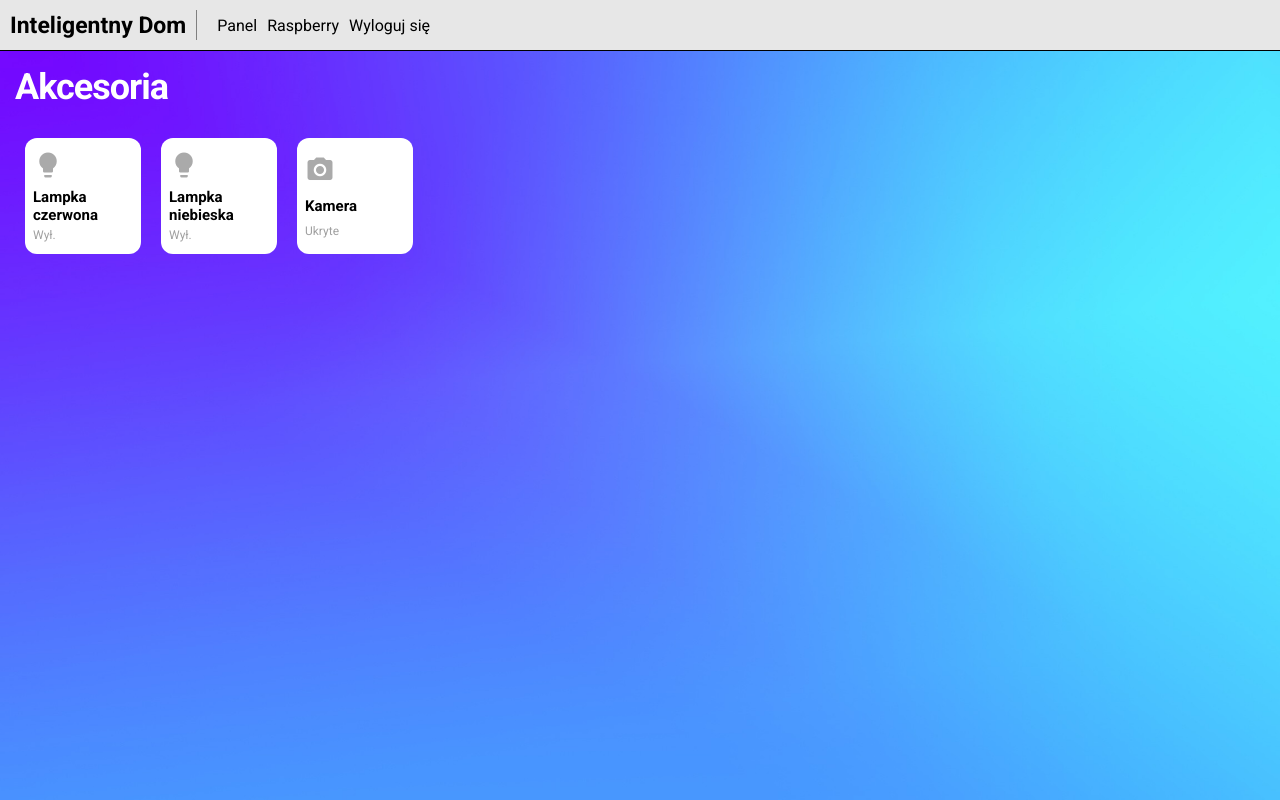
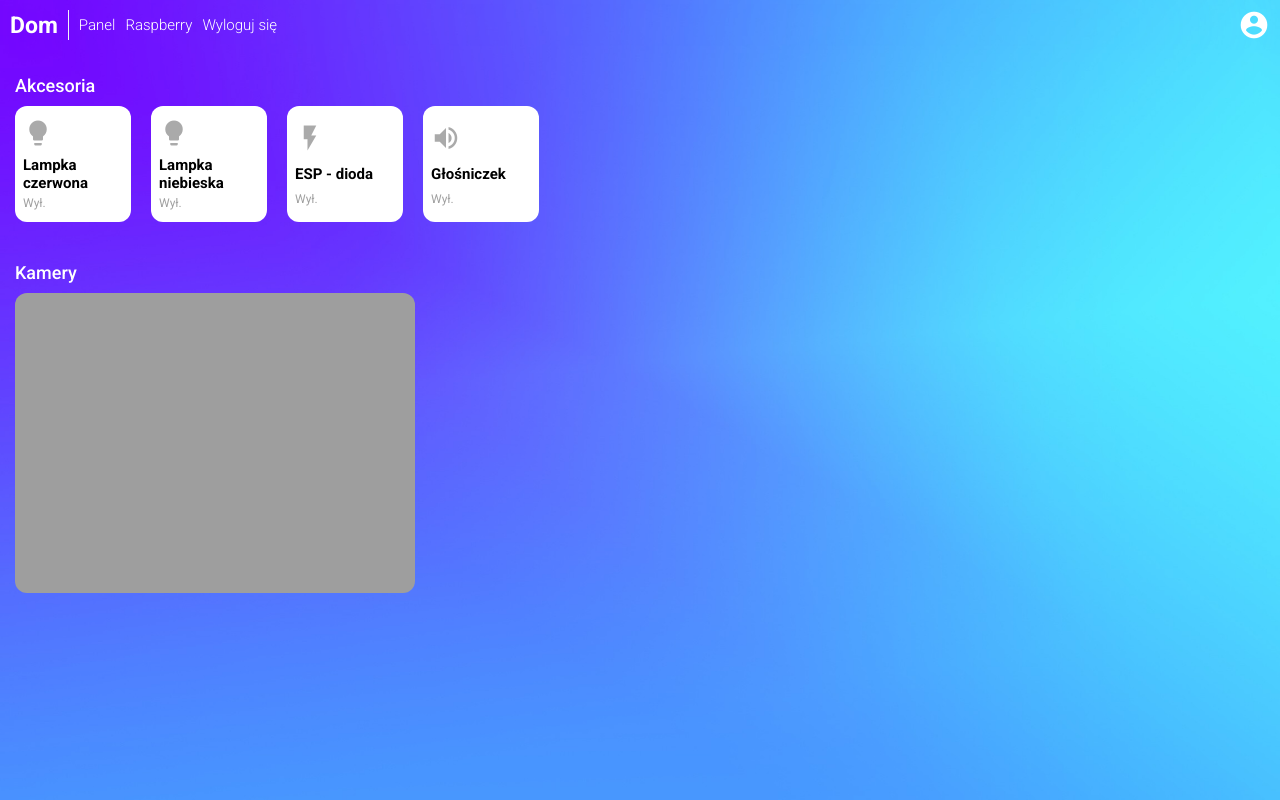
Before and after one commit to Jacobinoo/praktyki, a PHP site: page /panel.php in a window 1280 px wide. Run offline with PHP 8.4, Linux system fonts and the light colour scheme; the visitor is signed in with stand-in values (Sample User, id 1).

Commit message:
Add files via upload

```diff
--- a/panel.php
+++ b/panel.php
@@ -14,19 +14,19 @@
         <meta name="viewport" content="width=device-width, initial-scale=1">
         <link rel="stylesheet" href="stylesheet.css">
         <script src="https://ajax.googleapis.com/ajax/libs/jquery/3.6.0/jquery.min.js"></script>
-        <script src="scripts.js" defer></script>
         <link href="https://fonts.googleapis.com/icon?family=Material+Icons"
       rel="stylesheet">
     </head>
-    <body>
+    <body id="panel">
         <div class="nav">
-            <div class="logo">Inteligentny Dom</div>
+            <div class="logo">Dom</div>
             <div class="separator"></div>
             <div class="links">
                 <a href="panel.php" class="link">Panel</a>
                 <a href="raspberry.php" class="link">Raspberry</a>
                 <a href="logout.php" class="link">Wyloguj się</a>
             </div>
+            <div class="account"><span class="material-icons" style="    font-size: 32px">account_circle</span></div>
         </div>
         <div class="devicesParent">
             <span class="devicesTitle">Akcesoria</span>
@@ -41,23 +41,142 @@
                     <div class="block_name">Lampka niebieska</div>
                     <div class="block_status" id="status">Wył.</div>
                 </div>
-                <div id="cam1" class="block" data-status="off">
-                    <div class="block_icon_div"><span class="material-icons" id="icon" style="font-size: 30px;">photo_camera</span></div>
-                    <div class="block_name" id="name">Kamera</div>
-                    <div class="block_status" id="status">Ukryte</div>
+                <div class="block" id="esp1" data-status="off">
+                    <div class="block_icon_div"><span class="material-icons" id="icon" style="font-size: 30px;">flash_on</span></div>
+                    <div class="block_name">ESP - dioda</div>
+                    <div class="block_status" id="status">Wył.</div>
+                </div>
+                <div class="block" id="buzz1" data-status="off">
+                    <div class="block_icon_div"><span class="material-icons" id="icon" style="font-size: 30px;">volume_up</span></div>
+                    <div class="block_name">Głośniczek</div>
+                    <div class="block_status" id="status">Wył.</div>
                 </div>
             </div>
         </div>
-
-            <!--<div class="panel">
-            <input type="number" class="input" id="port" placeholder="Wpisz numer portu"><br>
-            <div class="buttonParent">
-                <button id="on" class="button">On</button>
-                <button id="off" class="button">Off</button>
+        <div class="devicesParent">
+            <span class="devicesTitle">Kamery</span>
+            <div class="devices cameras">
             </div>
-            17-czerwona, 14 niebieska
-            </div>
-            <div class="panel"><img class="camera" id="camera" src="http://192.168.111.5:5000/video_feed"></div>
-        </div>-->
+        </div>
     </body>
+    <script>
+$(document).ready(function () {
+    $("#light1").click(function () {
+        if($(this).attr("data-status") == "off") {
+            $.ajax({
+                type: "POST",
+                url: "control.php",
+                dataType: "json",
+                data: {port: "17",
+                        action: "on"
+                }
+            });
+        }
+        if($(this).attr("data-status") == "on") {
+            $.ajax({
+                type: "POST",
+                url: "control.php",
+                dataType: "json",
+                data: {port: "17",
+                        action: "off"
+                }
+            });
+        }
+        if($(this).attr("data-status") == "off") {
+            $("#light1").attr("data-status", "on");
+            $('#light1 #status').text("Wł.");
+            $('#light1 #icon').css("color", "rgb(235, 181, 3)")
+        } else {
+            $("#light1").attr("data-status", "off");
+            $('#light1 #status').text("Wył.");
+            $('#light1 #icon').css("color", "rgb(170, 170, 170)")
+        }
+    });
+    $("#light2").click(function () {
+        if($(this).attr("data-status") == "off") {
+            $.ajax({
+                type: "POST",
+                url: "control.php",
+                dataType: "json",
+                data: {port: "14",
+                        action: "on"
+                }
+            });
+        }
+        if($(this).attr("data-status") == "on") {
+            $.ajax({
+                type: "POST",
+                url: "control.php",
+                dataType: "json",
+                data: {port: "14",
+                        action: "off"
+                }
+            });
+        }
+        if($(this).attr("data-status") == "off") {
+            $("#light2").attr("data-status", "on");
+            $('#light2 #status').text("Wł.");
+            $('#light2 #icon').css("color", "rgb(235, 181, 3)")
+        } else {
+            $("#light2").attr("data-status", "off");
+            $('#light2 #status').text("Wył.");
+            $('#light2 #icon').css("color", "rgb(170, 170, 170)")
+        }
+    });
+    $("#buzz1").click(function () {
+        if($(this).attr("data-status") == "off") {
+            $.ajax({
+                type: "POST",
+                url: "control.php",
+                dataType: "json",
+                data: {port: "16",
+                        action: "on"
+                }
+            });
+        }
+        if($(this).attr("data-status") == "on") {
+            $.ajax({
+                type: "POST",
+                url: "control.php",
+                dataType: "json",
+                data: {port: "16",
+                        action: "off"
+                }
+            });
+        }
+        if($(this).attr("data-status") == "off") {
+            $("#buzz1").attr("data-status", "on");
+            $('#buzz1 #status').text("Wł.");
+            $('#buzz1 #icon').css("color", "rgb(66, 135, 245)")
+        } else {
+            $("#buzz1").attr("data-status", "off");
+            $('#buzz1 #status').text("Wył.");
+            $('#buzz1 #icon').css("color", "rgb(170, 170, 170)")
+        }
+    });
+    $("#esp1").click(function () {
+        if($(this).attr("data-status") == "off") {
+            $.ajax({
+                url: "http://192.168.111.28/LED=ON"
+            });
+        }
+        if($(this).attr("data-status") == "on") {
+            $.ajax({
+                url: "http://192.168.111.28/LED=OFF"
+            });
+        }
+        if($(this).attr("data-status") == "off") {
+            $("#esp1").attr("data-status", "on");
+            $('#esp1 #status').text("Wł.");
+            $('#esp1 #icon').css("color", "rgb(235, 181, 3)")
+        } else {
+            $("#esp1").attr("data-status", "off");
+            $('#esp1 #status').text("Wył.");
+            $('#esp1 #icon').css("color", "rgb(170, 170, 170)")
+        }
+    });
+    //Kamery
+    $(".cameras").append("<a target='_blank' href='http://<?=$_SERVER['SERVER_ADDR']?>:5000'><img class='camera_block' src='http://<?=$_SERVER['SERVER_ADDR']?>:5000/video_feed'></a>");
+});
+</script>
 </html>
--- a/stylesheet.css
+++ b/stylesheet.css
@@ -61,13 +61,17 @@
     align-items: center;
     flex-flow: row;
     font-family: 'Roboto', sans-serif;
+    color: white;
     width: 100%;
     height: 30px;
-    background-color:rgb(231, 231, 231);
-    border-bottom: 0.5px solid black;
-    padding: 10px;
+    backdrop-filter: blur(100px);
+    -webkit-backdrop-filter: blur(100px);
+    padding-left: 10px;
+    padding-top: 10px;
+    padding-bottom: 10px;
+    margin-bottom: 10px;
 }
-body {
+body#panel {
     margin: 0px;
     padding: 0px;
     overflow-x: hidden;
@@ -84,7 +88,7 @@ body {
 .separator {
     width: 0px;
     height: 100%;
-    border-left: 0.7px solid gray;
+    border-left: 0.7px solid whitesmoke;
     margin-left: 10px;
     margin-right: 10px;
 }
@@ -97,7 +101,10 @@ a {
     color: black;
 }
 .link {
-    margin-left: 10px;
+    margin-right: 10px;
+    font-weight: 300;
+    font-size: 15px;
+    color: white;
 }
 
 
@@ -112,6 +119,7 @@ a {
     display: flex;
     flex-flow: row wrap;
     justify-content: flex-start;
+    margin-left: -10px;
 }
 
 .block {
@@ -129,12 +137,10 @@ a {
     margin: 10px;
 }
 .devicesTitle {
-    font-size: 36px;
-    font-weight: 700;
-    letter-spacing: -1px;
+    font-size: 18px;
+    font-weight: 500;
     font-family: 'Roboto', sans-serif;
     color: white;
-    margin-bottom: 20px;
     display: block;
 }
 .block_icon_div {
@@ -149,22 +155,21 @@ a {
     font-weight: 400;
     color: rgb(160, 160, 160);
 }
-#cam1 {
-    transition: width 0.5s;
-}
-#cam1_video {
-    border-radius: 12px;
-}
-#cam1.animate {
-    width: 300px;
-    height: auto;
-    padding: 0;
-}
-#cam1.animate2 {
-    width: 100px;
-    height: 100px;
-    padding: 8px;
-}
 .block:hover {
     background-color: rgb(223, 223, 223);
 }
+.camera_block {
+    width: auto;
+    height: auto;
+    border-radius: 12px;
+    margin: 10px;
+}
+.account {
+    position: absolute;
+    right: 20px;
+    top: 8.7px;
+    cursor: pointer;
+}
+.account_menu {
+
+}
```
